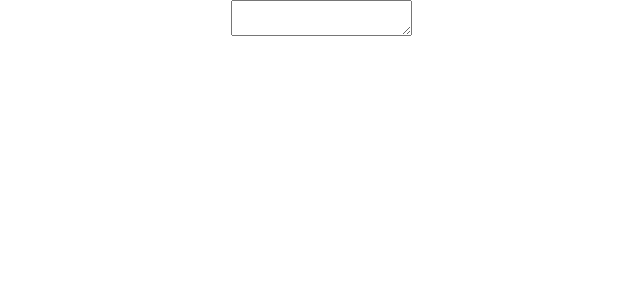
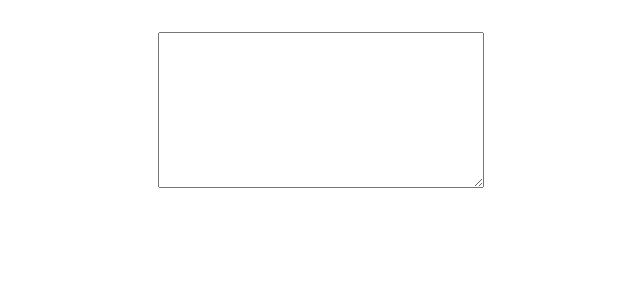
Before and after one commit to a-dtya/learn-duke, a React (Create React App) app in the folder text-summ/: page / in a window 1280 px wide. Shown: the top 300 px of the page, without its empty margins (319-959 px from the left). Built offline with nearby package versions, Linux system fonts and the light colour scheme.

Commit message:
Added textarea

```diff
--- a/text-summ/package.json
+++ b/text-summ/package.json
@@ -6,6 +6,7 @@
     "@testing-library/jest-dom": "^5.16.5",
     "@testing-library/react": "^13.4.0",
     "@testing-library/user-event": "^13.5.0",
+    "axios": "^1.4.0",
     "react": "^18.2.0",
     "react-dom": "^18.2.0",
     "react-scripts": "5.0.1",
--- a/text-summ/src/App.css
+++ b/text-summ/src/App.css
@@ -7,11 +7,7 @@
   pointer-events: none;
 }
 
-@media (prefers-reduced-motion: no-preference) {
-  .App-logo {
-    animation: App-logo-spin infinite 20s linear;
-  }
-}
+
 
 .App-header {
   background-color: #282c34;
@@ -24,15 +20,15 @@
   color: white;
 }
 
-.App-link {
-  color: #61dafb;
+.text-area{
+  overflow-y: scroll;
+  width: 20rem;
+  margin-top: 2rem;
 }
 
-@keyframes App-logo-spin {
-  from {
-    transform: rotate(0deg);
-  }
-  to {
-    transform: rotate(360deg);
+@media screen and (max-width: 350px){
+  .text-area{
+    width: 8rem;
+
   }
 }
--- a/text-summ/src/App.js
+++ b/text-summ/src/App.js
@@ -5,7 +5,8 @@ function App() {
   const [text,setText]  = useState("")
   return (
     <div className="App">
-      <textarea className="text-area" value={text} onChange={(e)=>setText(e.target.value)}></textarea>
+      <textarea className="text-area" value={text} onChange={(e)=>setText(e.target.value)} rows={10}
+      />
     </div>
   );
 }
```
Also changed, not shown: 1 other file (tests, documents, lock files or other folders).
